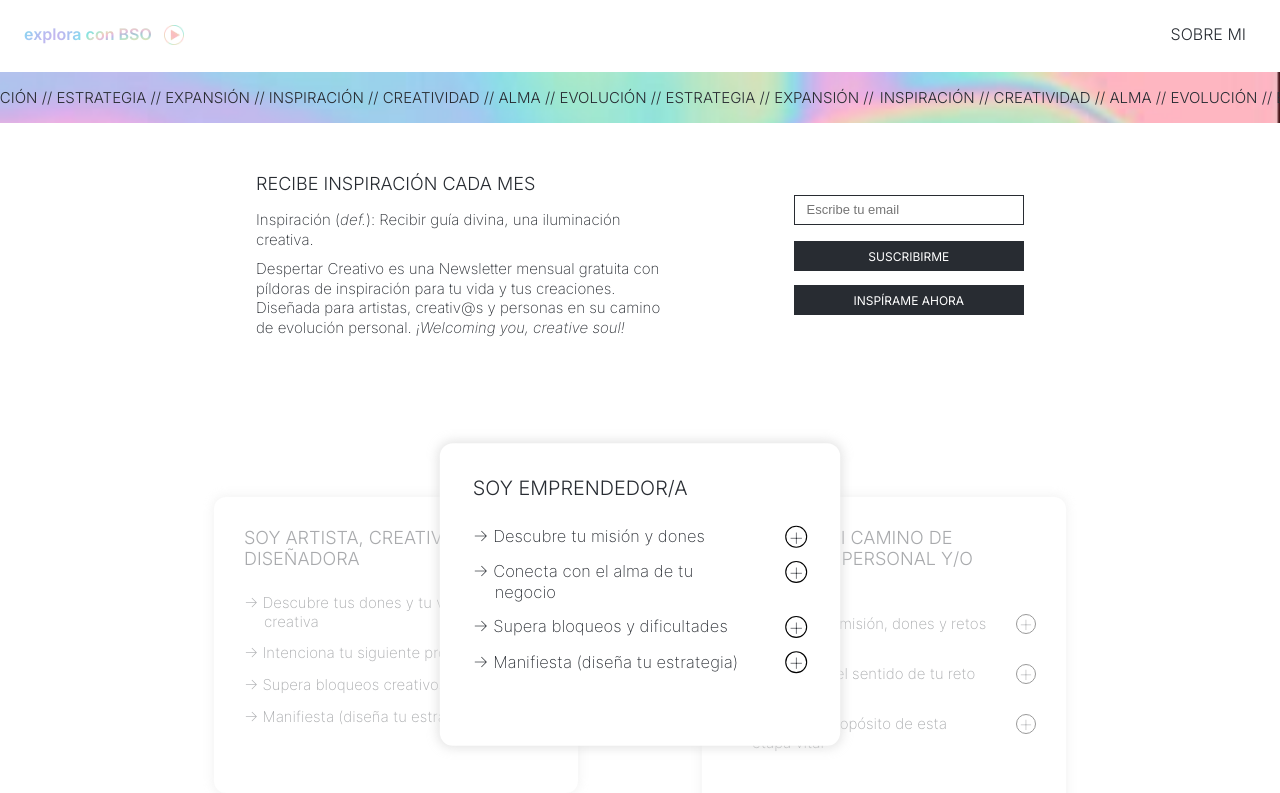
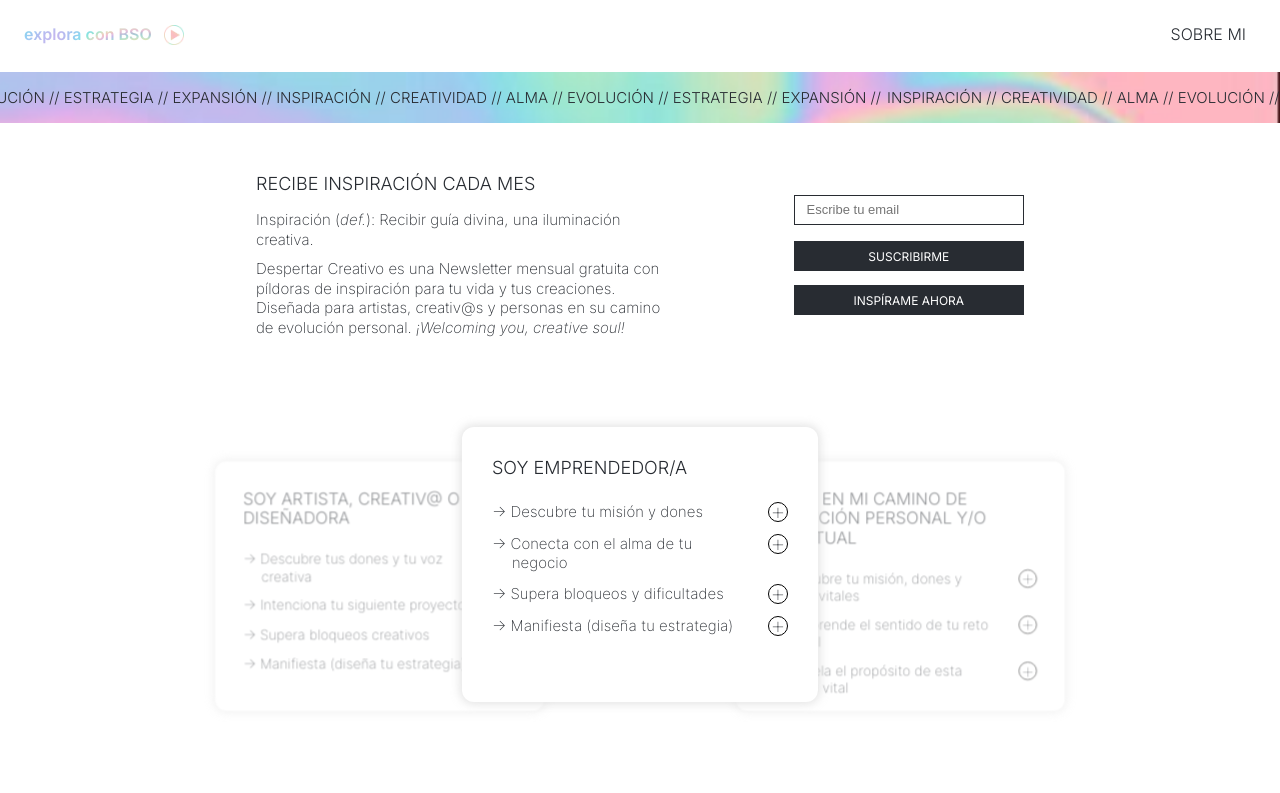
Before and after one commit to vicentegarcya/jimenagonzalez.in, a Next.js app: page / in a window 1280 px wide. Shown: the top 793 px of the page. Built offline with nearby package versions, Linux system fonts and the light colour scheme.

Commit message:
finish home page

```diff
--- a/components/footer.module.css
+++ b/components/footer.module.css
@@ -37,3 +37,15 @@
     font-weight: 600;
     text-decoration: underline 1.5px #282c32;
 }
+
+@media (min-width: 768px) {
+  .footer {
+    background-size: cover;
+    background-position-y: 0px !important;
+  }
+
+  .footer > p:nth-child(3) {
+    width: 60%;
+    margin: 20px 0 34px 0;
+  }
+}
--- a/components/service.module.css
+++ b/components/service.module.css
@@ -85,7 +85,7 @@
 
 .servicio_cta_div > p {
   border: 0.25px solid;
-  backdrop-filter: blur(20px);
+  -webkit-backdrop-filter: blur(20px);
 }
 
 .servicio_cta_div > a {
--- a/pages/index.js
+++ b/pages/index.js
@@ -3,13 +3,13 @@ import Layout from "@/components/layout";
 import Service from "@/components/service";
 import PropuestaForm from "@/components/propuestaForm";
 import Subscribe from "@/components/subscribe";
-import { useEffect, useRef, useState } from "react";
+import { useEffect, useState } from "react";
 import { Swiper, SwiperSlide } from "swiper/react";
+import { EffectCards } from "swiper/modules";
 import "swiper/css";
 
 export default function Home() {
   const [isDesktop, setIsDesktop] = useState(false);
-  const container = useRef();
 
   useEffect(() => {
     setIsDesktop(typeof window !== "undefined" && window.innerWidth > 768);
@@ -78,13 +78,17 @@ export default function Home() {
           </section>
         )}
         <Swiper
+          loop={true}
+          effect={"cards"}
+          cardsEffect={{
+            perSlideRotate: 0, // Rotation of cards in degrees
+            perSlideOffset: 80, // Space between cards in px
+            slideShadows: false,
+          }}
+          modules={[EffectCards]}
+          grabCursor={true}
+          initialSlide={1}
           className={styles.servicios}
-          initialSlide={1}
-          centeredSlides={true}
-          spaceBetween={30}
-          slidesPerView={3}
-          onSlideChange={() => console.log("slide change")}
-          onSwiper={(swiper) => console.log(swiper)}
         >
           <SwiperSlide>
             <div className={styles.servicio}>
--- a/styles/Home.module.css
+++ b/styles/Home.module.css
@@ -172,11 +172,7 @@
     height: auto;
     overflow: hidden;
     margin: 20px auto 70px auto;
-    padding: 50px 0 !important;
-  }
-
-  .servicios:hover {
-    cursor: grab;
+    padding: 50px 0;
   }
 
   .regala_sesion {
@@ -186,4 +182,8 @@
   .regala_sesion > p {
     width: 100%;
   }
+
+  .main {
+    margin-bottom: 300px;
+  }
 }
--- a/styles/globals.css
+++ b/styles/globals.css
@@ -58,31 +58,36 @@ input.seleccionado {
   color: #fff !important;
 }
 
+.swiper {
+  width: 70vw !important;
+  padding: 20px 270px !important;
+  max-width: 900px !important;
+}
+
 .swiper-slide {
-  height: fit-content;
+  width: 100% !important;
+  height: 270px !important;
   border-radius: 12px;
   box-shadow: 0px 0px 10px 2px rgba(215, 215, 215, 0.70);
   padding: 30px;
   background: #fff;
+  overflow-y: hidden;
+}
+
+.swiper-slide {
+  opacity: 0 !important;
 }
 
 .swiper-slide-active {
-  z-index: 99 !important;
-  scale: 1.1;
+  opacity: 1 !important;
+  height: fit-content !important;
+}
+
+.swiper-slide:nth-child(5).swiper-slide-active + .swiper-slide:nth-child(1) {
+  opacity: 1 !important;
 }
 
 .swiper-slide-prev, .swiper-slide-next {
-  opacity: 0.4;
+  opacity: 0.5 !important;
+  margin-top: 25px;
 }
-
-.swiper-slide-prev {
-  transform: translate(150px, 40px) !important;
-}
-
-.swiper-slide-next {
-  transform: translate(-150px, 40px) !important;
-}
-
-.swiper-slide-next + .swiper-slide, .swiper-slide:has(+ .swiper-slide-prev) {
-  opacity: 0 !important;
-}
```
